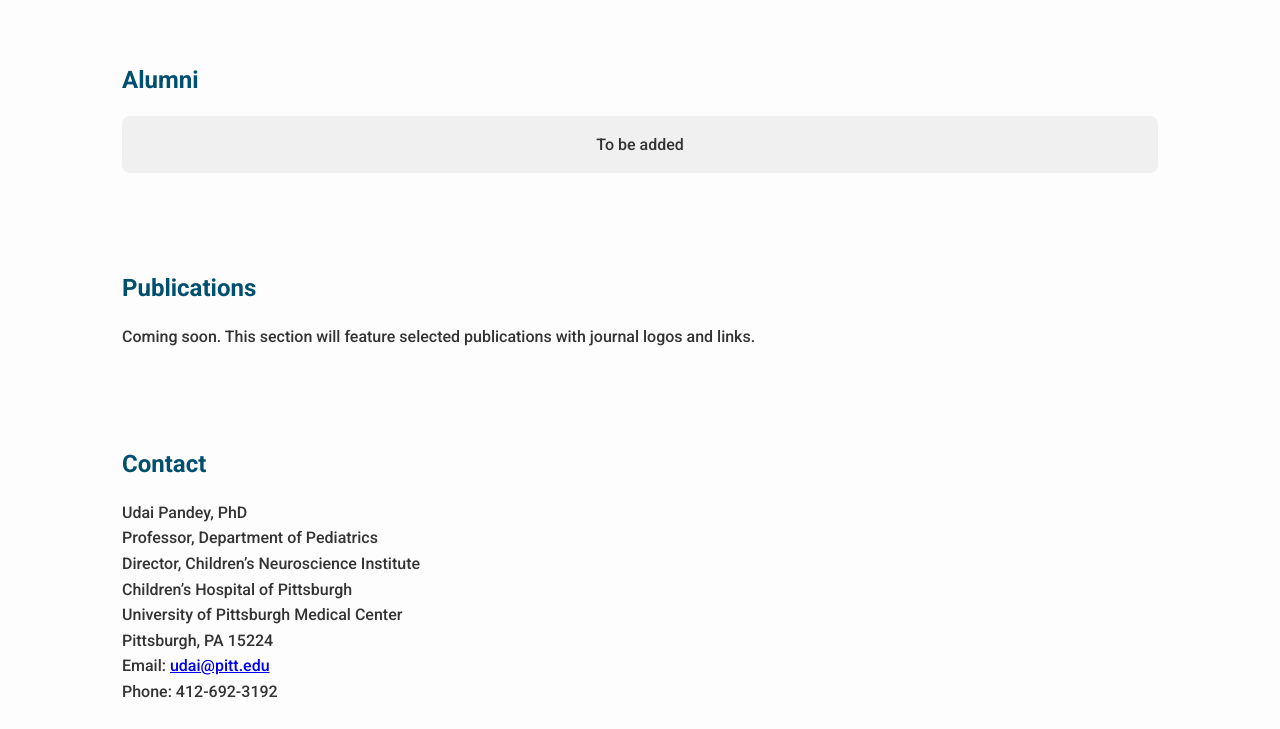
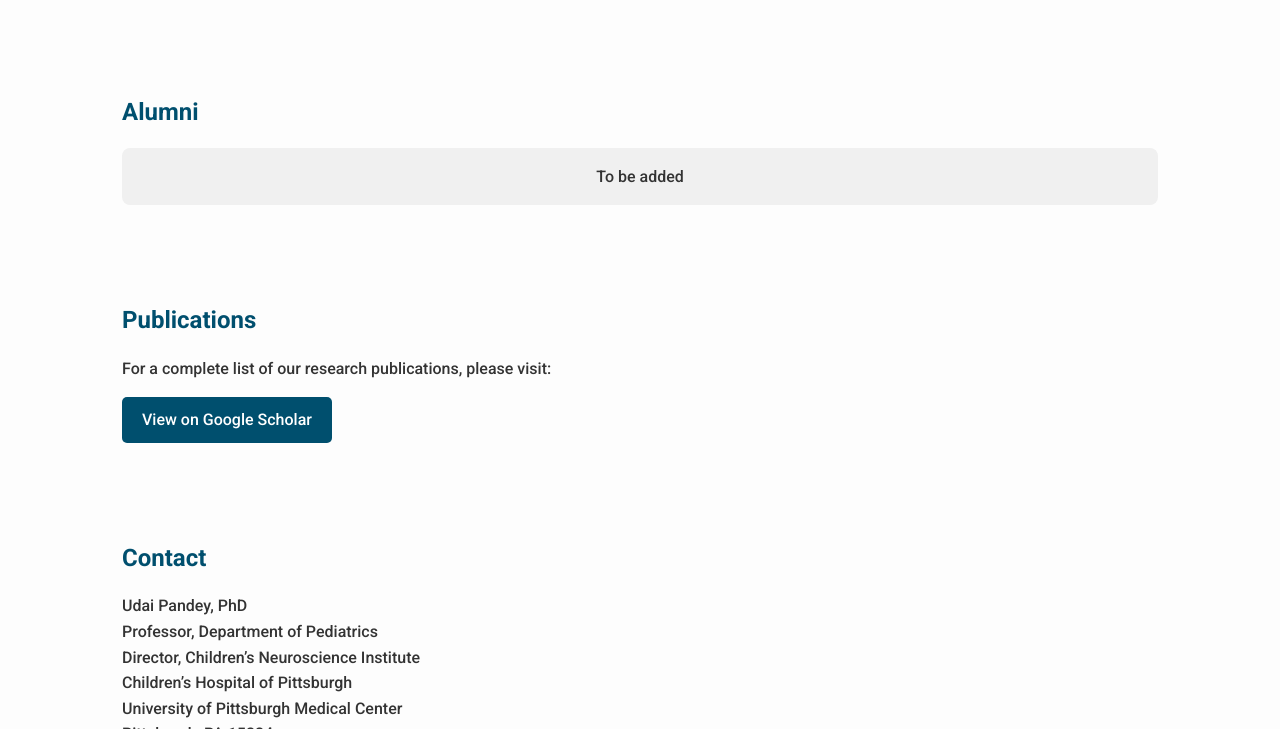
Before and after one commit to Samanyu9/.github.io, a plain HTML site: page index_with_photo.html in a window 1280 px wide. Shown: the part 1394-2123 px from the top of the page. Drawn offline with Linux system fonts and the light colour scheme.

Commit message:
Update index_with_photo.html

```diff
--- a/index_with_photo.html
+++ b/index_with_photo.html
@@ -14,10 +14,27 @@
     .container { padding: 2rem; max-width: 1100px; margin: auto; }
     header { text-align: center; padding: 3rem 0; }
     header h1 { font-size: 3rem; color: #004f6e; }
-    .photo-placeholder img { width: 200px; height: 200px; object-fit: cover; border-radius: 50%; border: 4px solid #004f6e; }
+    .photo-placeholder img {
+      width: 200px;
+      height: 200px;
+      object-fit: cover;
+      border-radius: 50%;
+      border: 4px solid #004f6e;
+      margin: 1rem auto;
+    }
     h2 { color: #004f6e; margin-top: 2rem; margin-bottom: 1rem; }
     .team-grid, .alumni-grid { display: grid; grid-template-columns: repeat(auto-fit, minmax(150px, 1fr)); gap: 1rem; }
     .team-member, .alumni-member { background: #f0f0f0; padding: 1rem; text-align: center; border-radius: 8px; }
+    .publication-section { margin-top: 1rem; }
+    .publication-section a {
+      display: inline-block;
+      margin-top: 1rem;
+      padding: 10px 20px;
+      background: #004f6e;
+      color: white;
+      border-radius: 5px;
+      text-decoration: none;
+    }
     footer { background-color: #004f6e; color: white; text-align: center; padding: 1rem; margin-top: 3rem; }
   </style>
 </head>
@@ -89,7 +106,10 @@
 
   <div id="publications" class="container">
     <h2>Publications</h2>
-    <p>Coming soon. This section will feature selected publications with journal logos and links.</p>
+    <div class="publication-section">
+      <p>For a complete list of our research publications, please visit:</p>
+      <a href="https://scholar.google.com/citations?user=LsnhAzwAAAAJ&hl=en" target="_blank">View on Google Scholar</a>
+    </div>
   </div>
 
   <div id="contact" class="container">
```
